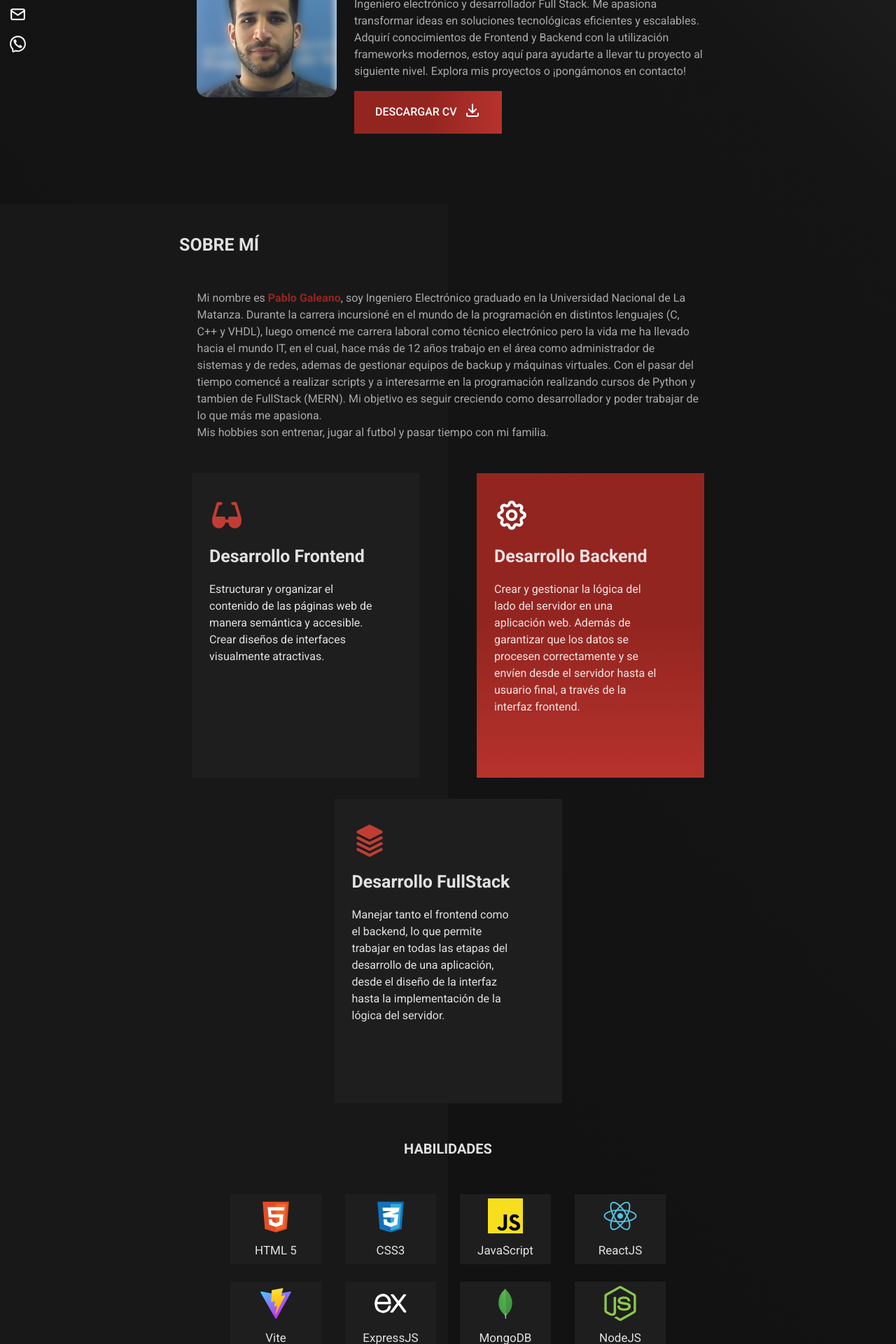
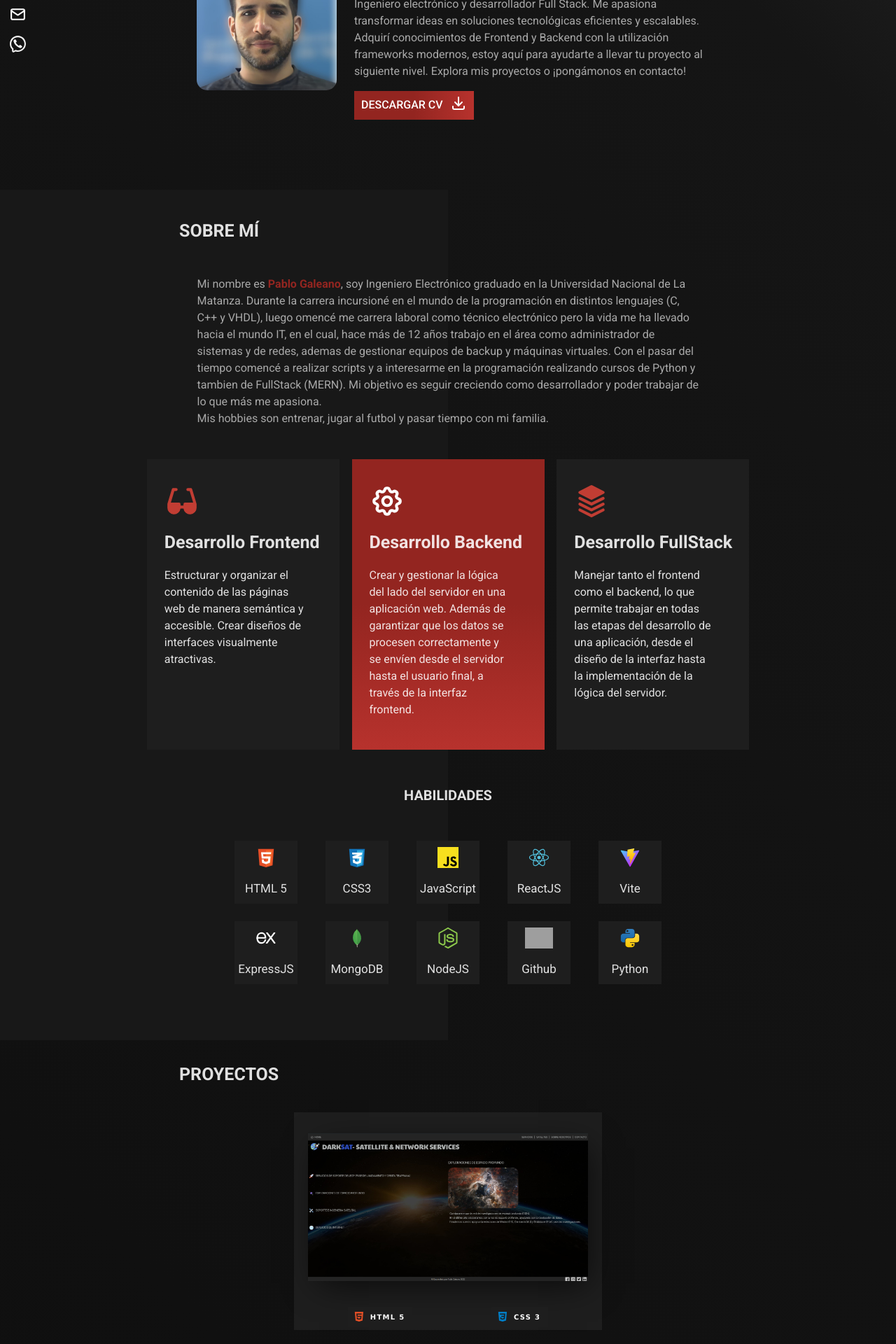
Before and after one commit to PabloGaleano88/Portfolio, a React (Vite) app: page / in a window 1280 px wide. Shown: the part 380-2300 px from the top of the page at 70% size. Built offline with nearby package versions, Linux system fonts and the light colour scheme; grey boxes are pictures that could not be loaded.

Commit message:
para notebooks de menos res

```diff
--- a/src/components/Aboutme/Aboutme.css
+++ b/src/components/Aboutme/Aboutme.css
@@ -63,8 +63,8 @@
   display: grid;
   justify-content: center;
   align-items: center;
-  width: 130px;
-  height: 100px;
+  width: 90px;
+  height: 90px;
   background-color: #1e1e1e;
   z-index: 1;
   font-weight: 400;
@@ -72,7 +72,7 @@
 }
 
 .aboutme_skills_img {
-  height: 50px;
+  height: 30px;
   display: block;
   margin: 0 auto;
 }
@@ -90,8 +90,8 @@
   flex-wrap: wrap;
   margin-top: 30px;
   position: relative;
-  height: 400px;
-  width: 300px;
+  height: 380px;
+  width: 250px;
   z-index: 1;
   justify-content: left;
   align-content: flex-start;
--- a/src/components/Presentation/Presentation.css
+++ b/src/components/Presentation/Presentation.css
@@ -54,7 +54,7 @@ h2 {
   align-items: center;
   background: linear-gradient(90deg, var(--lt-darkred) 50%, var(--lt-softred));
   font-weight: 500;
-  padding: 15px 30px;
+  padding: 5px 10px;
   border: none;
 }
 
--- a/src/components/Presentation/Presentation.jsx
+++ b/src/components/Presentation/Presentation.jsx
@@ -4,6 +4,9 @@ import { LangContext } from "../../Context/Langcontext";
 
 import photo from "../../assets/photos/aboutmephoto.jpg";
 import download_icon from "../../assets/icons/download.svg";
+
+import resume_en from "../../assets/documents/CV Pablo Galeano English 2024.pdf";
+import resume_es from "../../assets/documents/CV Pablo Galeano Spanish 2024.pdf";
 
 const Presentation = () => {
   const { language } = useContext(LangContext);
@@ -26,12 +29,8 @@ const Presentation = () => {
             : "Ingeniero electrónico y desarrollador Full Stack. Me apasiona transformar ideas en soluciones tecnológicas eficientes y escalables. Adquirí conocimientos de Frontend y Backend con la utilización frameworks modernos, estoy aquí para ayudarte a llevar tu proyecto al siguiente nivel. Explora mis proyectos o ¡pongámonos en contacto!"}
         </p>
         <a
-          href={
-            language === "en"
-              ? "https://drive.google.com/file/d/14Icp5iM3oDAJE30YLpp5ApBLpYima6b6/view?usp=drive_link"
-              : "https://drive.google.com/file/d/1Lb-h2OV9cj8dzg5DekebRan0MeDuyrD4/view?usp=drive_link"
-          }
-          download="resume Galeano"
+          href={language === "en" ? { resume_en } : { resume_es }}
+          download="Resume_Galeano_Full_Stack.pdf"
         >
           {language === "en" ? "DOWNLOAD RESUME" : "DESCARGAR CV"}
           <img src={download_icon} alt="" />
--- a/src/components/Projects/Projects.css
+++ b/src/components/Projects/Projects.css
@@ -26,9 +26,9 @@
 
 .project_card {
   background-color: rgb(30, 30, 30);
-  padding: 65px 40px 0px;
+  padding: 30px 20px 0px;
   width: 400px;
-  margin: 50px 25px 0px 25px;
+  margin: 35px 15px 0px 15px;
 }
 
 .project_card > img {
```
Also changed, not shown: 2 other files (tests, documents, lock files or other folders).
